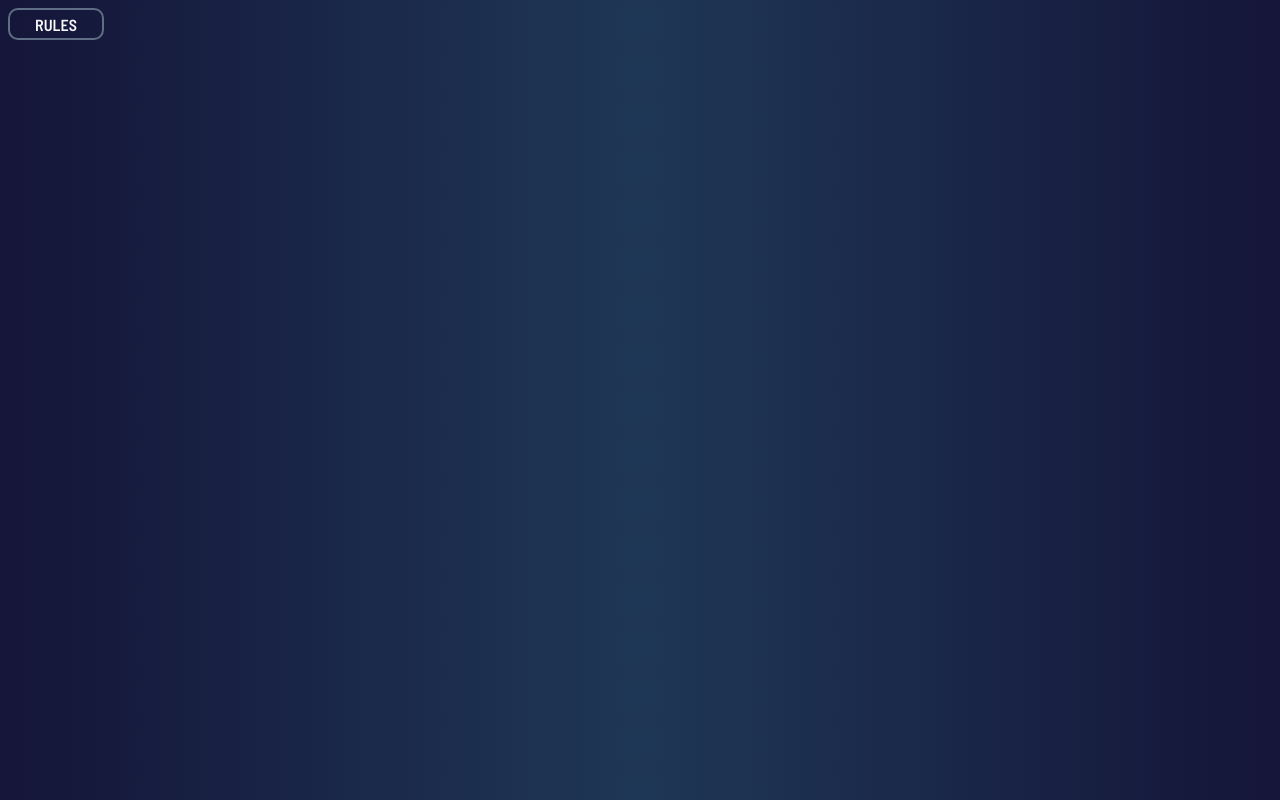
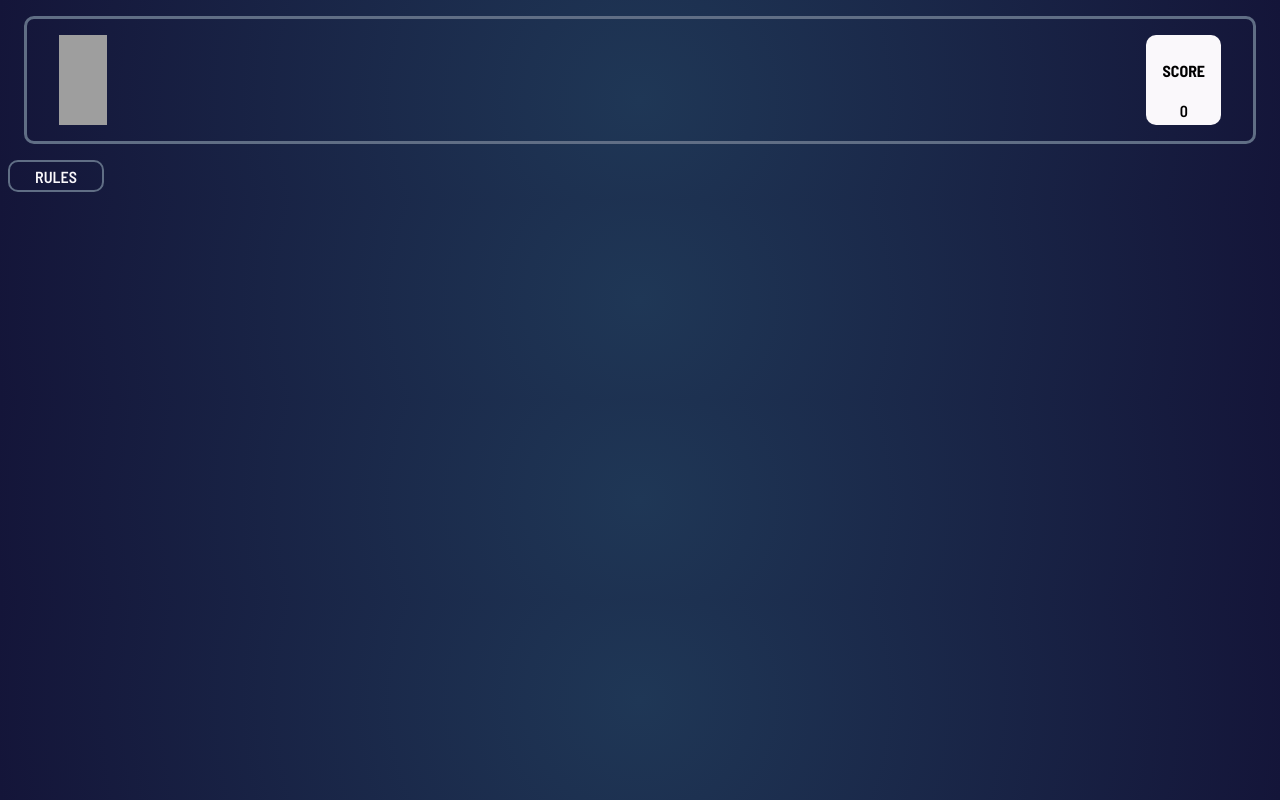
Before and after one commit to potyoma/rock-paper-scissors, a React (Vite) app: page / in a window 1280 px wide. Built offline with nearby package versions, Linux system fonts and the light colour scheme; grey boxes are pictures that could not be loaded.

Commit message:
feat: styled header

```diff
--- a/src/App.tsx
+++ b/src/App.tsx
@@ -1,14 +1,17 @@
-import { useState } from 'react'
-import Button from './components/button'
-import { GlobalStyles } from './styles/globalStyles'
+import { useState } from "react"
+import Button from "./components/button"
+import { GlobalStyles } from "./styles/globalStyles"
+import Header from "./components/header"
 
 function App() {
   const [showRules, setShowRules] = useState(false)
+  const [score, setScore] = useState(0)
 
   return (
     <div>
-      <GlobalStyles/>
-      <Button onClick={() => setShowRules(!showRules)}>RULES</Button>
+      <GlobalStyles />
+      <Header score={score} />
+      <Button onClick={() => setShowRules(!showRules)}>Rules</Button>
     </div>
   )
 }
--- a/src/components/button.tsx
+++ b/src/components/button.tsx
@@ -20,6 +20,7 @@ const StyledButton = styled.button<StyledProps>`
   padding: 0;
   font: inherit;
   cursor: pointer;
+  text-transform: inherit;
 `
 
 const Button: React.FC<Props> = ({ onClick, children }) => (
--- /dev/null
+++ b/src/components/header.tsx
@@ -0,0 +1,30 @@
+import React from "react"
+import styled from "styled-components"
+import Logo from "../assets/logo-bonus.svg"
+import Score from "./score"
+
+const StyledHeader = styled.div<{}>`
+  border: 3px solid var(--outline);
+  border-radius: 10px;
+  margin: 1rem;
+  padding: 1rem 2rem;
+  display: flex;
+  justify-content: space-between;
+`
+
+const StyledLogo = styled.img`
+  width: 3rem;
+`
+
+interface Props {
+  score: number
+}
+
+const Header: React.FC<Props> = ({ score }) => (
+  <StyledHeader>
+    <StyledLogo src={Logo} />
+    <Score score={score} />
+  </StyledHeader>
+)
+
+export default Header
--- /dev/null
+++ b/src/components/score.tsx
@@ -0,0 +1,24 @@
+import React from "react"
+import styled from "styled-components"
+
+const StyledScore = styled.div`
+  color: var(--score);
+  background-color: var(--white);
+  padding: 0.3rem 1rem;
+  border-radius: 10px;
+  text-align: center;
+
+`
+
+interface Props {
+  score: number
+}
+
+const Score: React.FC<Props> = ({ score }) => (
+  <StyledScore>
+    <h4>score</h4>
+    {score}
+  </StyledScore>
+)
+
+export default Score
--- a/src/styles/globalStyles.tsx
+++ b/src/styles/globalStyles.tsx
@@ -7,5 +7,6 @@ export const GlobalStyles = createGlobalStyle`
     :root {
         background: rgb(31,55,86);
         background: radial-gradient(circle, rgba(31,55,86,1) 0%, rgba(20,21,57,1) 100%);
+        text-transform: uppercase;
     }
 `
--- a/src/styles/variables.tsx
+++ b/src/styles/variables.tsx
@@ -7,6 +7,15 @@ const Variables = css`
     // Colors
     --white: #faf8fb;
     --outline: hsl(217, 16%, 45%);
+
+    --dark-text: hsl(229, 25%, 31%)
+    --score: hsl(229, 64%, 46%)
+
+    --scissors-gradient: radial-gradient(circle, rgba(236,158,14,1) 0%, rgba(236,169,34,1) 100%);
+    --paper-gradient: radial-gradient(circle, rgba(72,101,244,1) 0%, rgba(86,113,245,1) 100%);
+    --rock-gradient: radial-gradient(circle, rgba(220,46,78,1) 0%, rgba(221,64,93,1) 100%);
+    --lizard-gradient: radial-gradient(circle, rgba(131,79,227,1) 0%, rgba(140,93,229,1) 100%);
+    --cyan-gradient: radial-gradient(circle, rgba(64,185,206,1) 0%, rgba(82,190,209,1) 100%);
   }
 `
 
```
